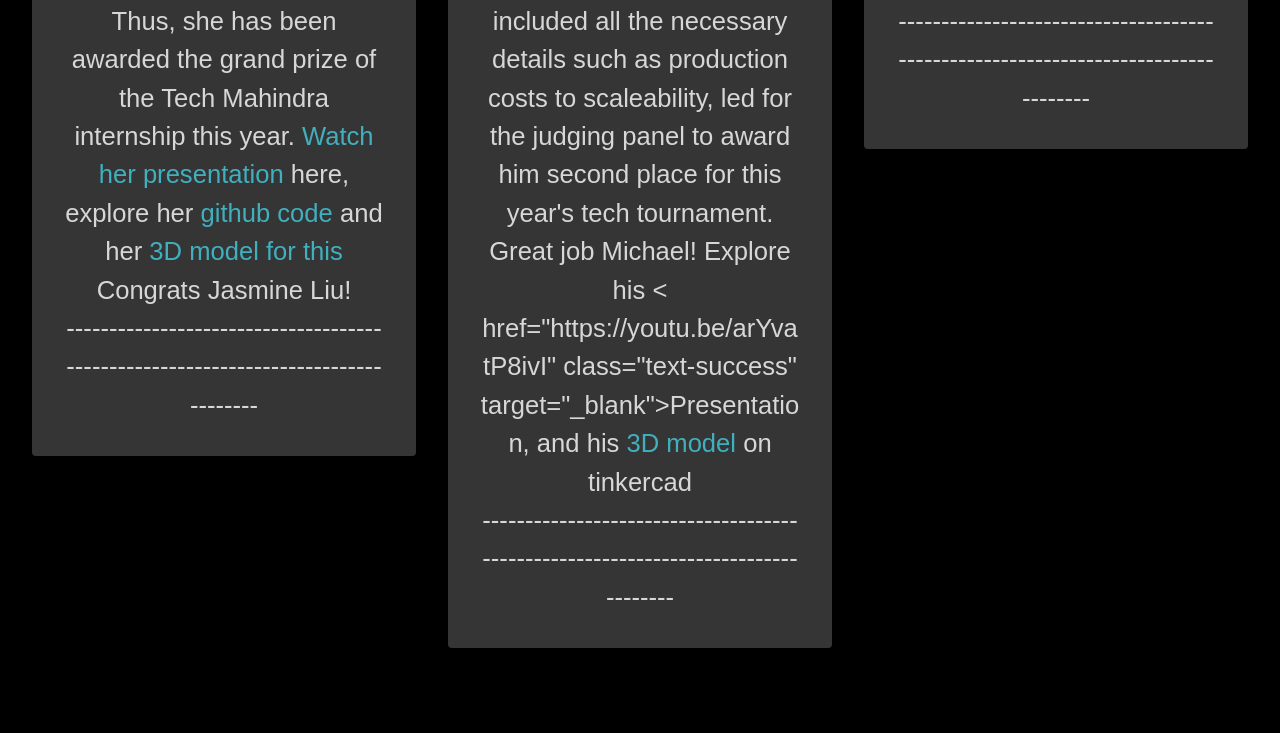
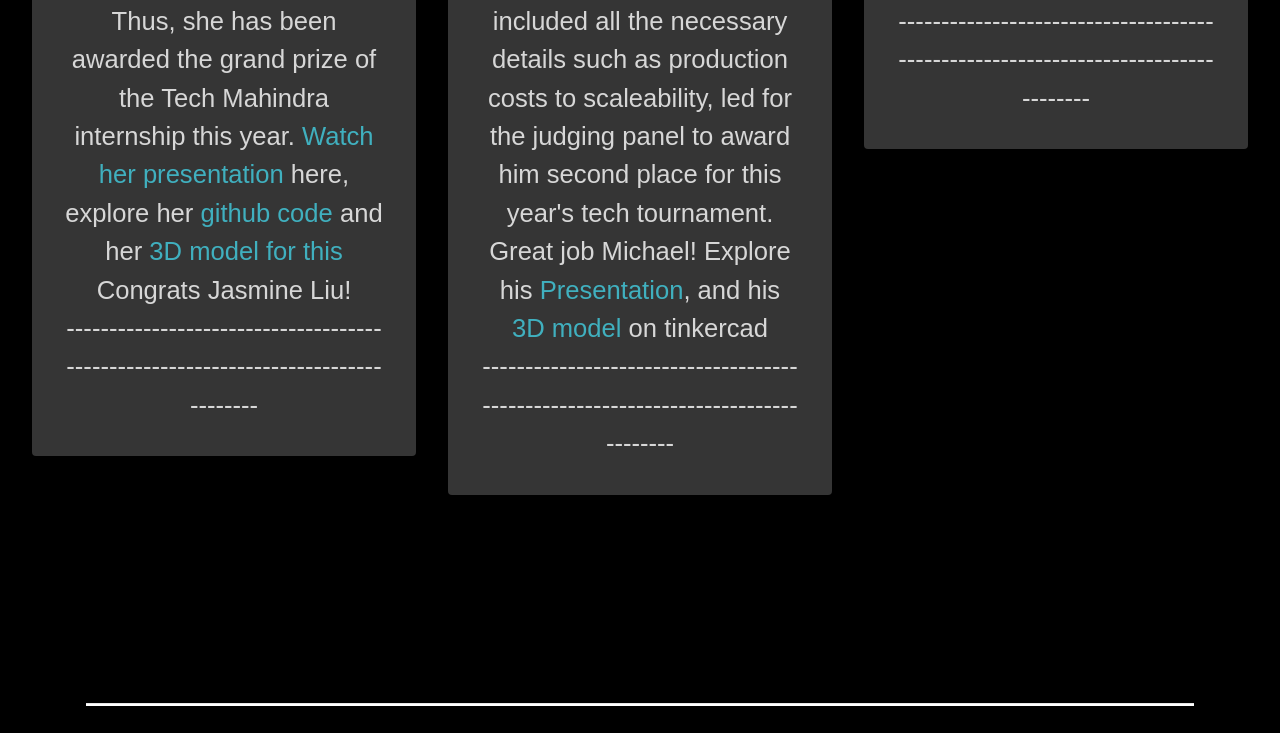
Before and after one commit to byos-tournament/byos-tournament.github.io, a plain HTML site: page WinnersPage.html in a window 1280 px wide. Shown: the part 1569-2302 px from the top of the page. Drawn offline with Linux system fonts and the light colour scheme; a script that the page names is missing; files whose address does not match are found by name; a web font is replaced by a local one.

Commit message:
href link fix

```diff
--- a/WinnersPage.html
+++ b/WinnersPage.html
@@ -168,7 +168,7 @@
                                         tech tournament, with his well crafted, interesting and surprising take on this prompt
                                             which he managed to justify his solution and idea with his intricate presentation, which included all the necessary details
                                          such as production costs to scaleability, led for the judging panel to award
-                                            him second place for this year's tech tournament. Great job Michael! Explore his <
+                                            him second place for this year's tech tournament. Great job Michael! Explore his <a
                                             href="https://youtu.be/arYvatP8ivI" class="text-success"
                                             target="_blank">Presentation</a>, and his <a
                                             href="https://www.tinkercad.com/things/0M4Z3WaSqEH?sharecode=ffWTh-jhAhkMRyiQZ-QuJqqp7l4f8BHQxCKiutuvJtc"
```
